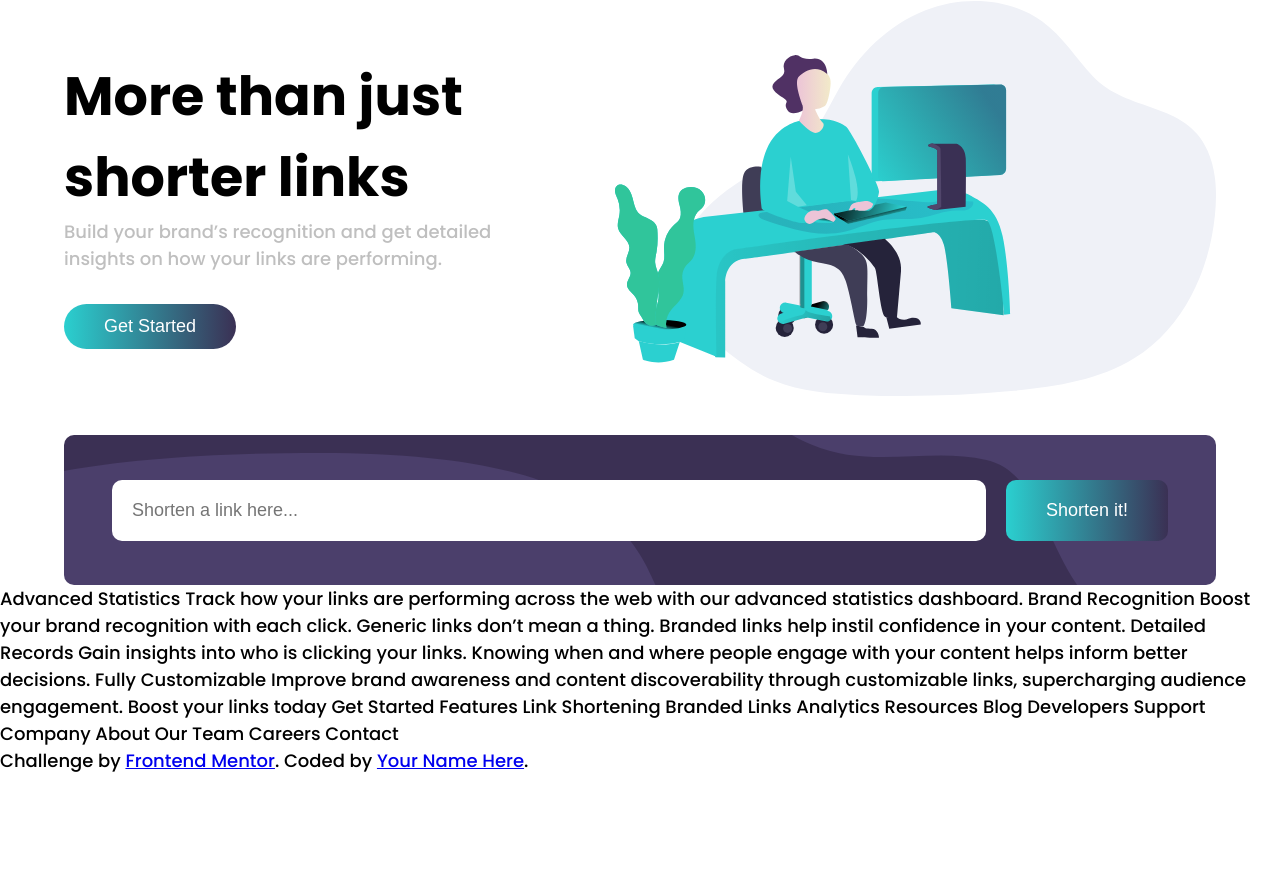
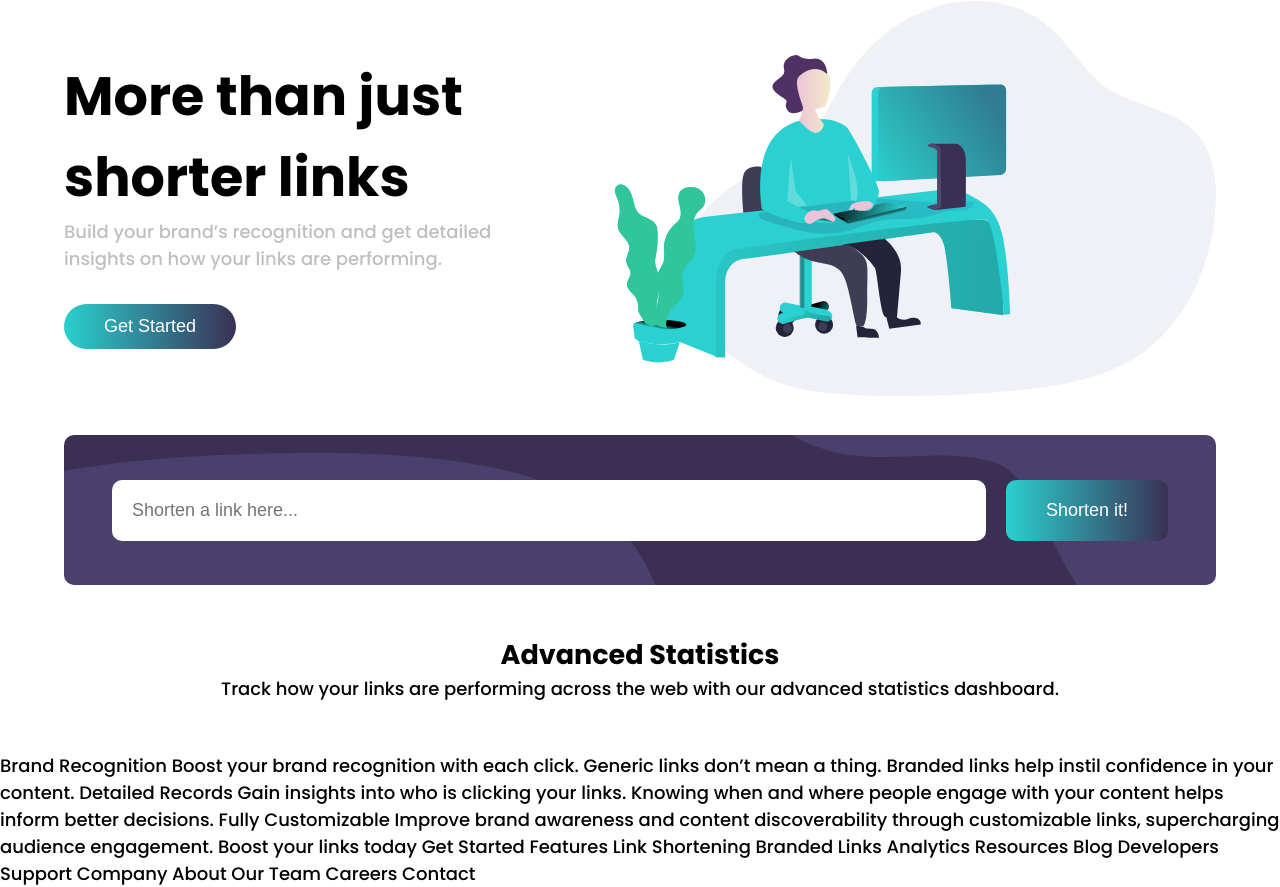
Before and after one commit to Lukaa94/url-shortening-page, a plain HTML site: page index.html in a window 1280 px wide. Shown: the part 79-966 px from the top of the page. Before the commit the page ends 853 px from the top, so only its background shows below. Drawn offline with Linux system fonts and the light colour scheme.

Commit message:
fix divs and section for prettier

```diff
--- a/css/style.scss
+++ b/css/style.scss
@@ -165,3 +165,8 @@ nav {
     align-items: center;
     padding: 0px 3rem;
   }
+
+  .advanced-text{
+    text-align: center;
+    margin: 50px 0px;
+  }
--- a/index.html
+++ b/index.html
@@ -27,7 +27,7 @@
         <a href="">Sign Up</a>
       </div>
     </div>
-  </div>
+
   </nav>
 
   <main>
@@ -44,37 +44,23 @@
     </article>
 
     <div class="container">
-    <section class=" input-img input-flex">
+      <section class=" input-img input-flex">
         <div class="input">
           <input type="text" placeholder="Shorten a link here...">
         </div>
         <div class="input-btn">
             <button>Shorten it!</button>
         </div>
+      </section>
     </div>
-    </section>
+
+    <div class="advanced-text">
+  <h2>Advanced Statistics</h2>
+      <p>Track how your links are performing across the web with our
+        advanced statistics dashboard.</p>
+    </div>
+
   </main>
-
-
-
-
-
-
-
-
-
-
-
-
-
-
-
-
-
-  Advanced Statistics
-
-  Track how your links are performing across the web with our
-  advanced statistics dashboard.
 
   Brand Recognition
 
@@ -114,9 +100,6 @@
   Careers
   Contact
 
-  <div class="attribution">
-    Challenge by <a href="https://www.frontendmentor.io?ref=challenge" target="_blank">Frontend Mentor</a>.
-    Coded by <a href="#">Your Name Here</a>.
-  </div>
+
 </body>
 </html>
```
Also changed, not shown: css/style.css, 1 other file.
